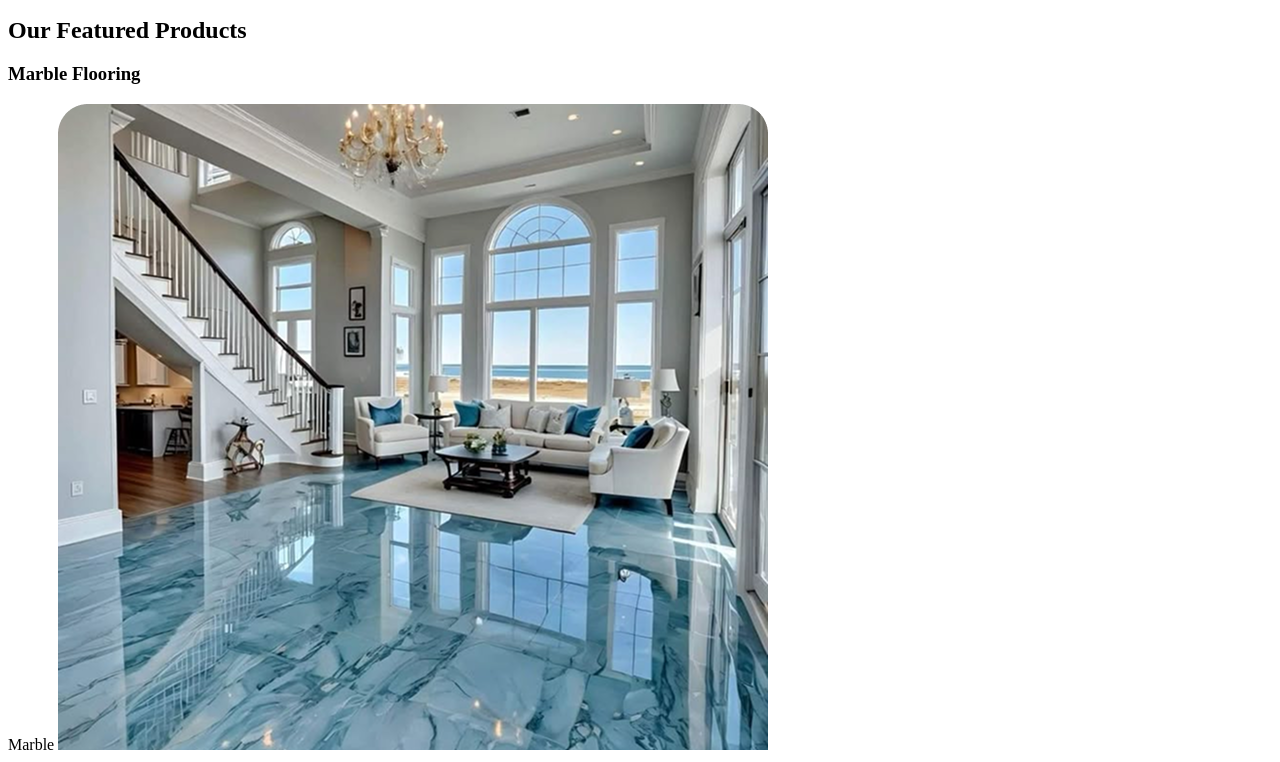
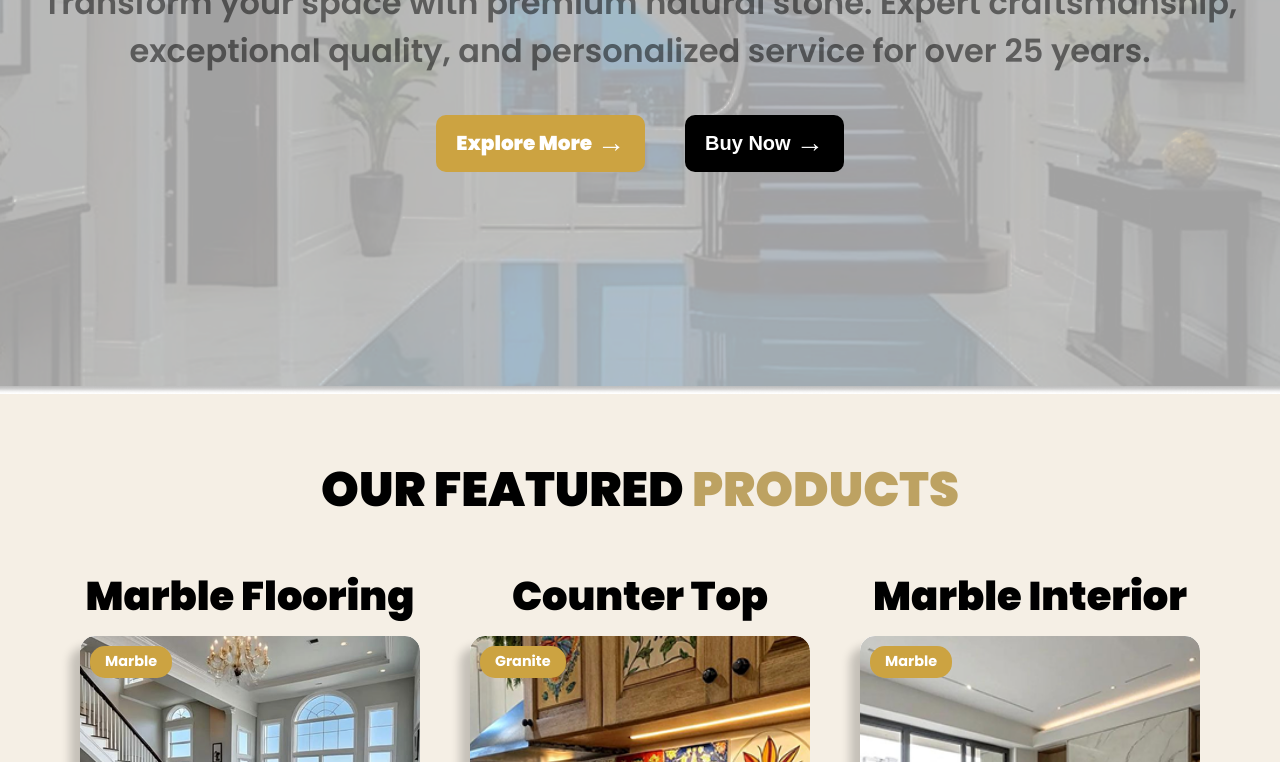
Before and after one commit to muzaffarCs/wad_final_project, a website: page public/index.html in a window 1280 px wide. Shown: the part 417-1179 px from the top of the page. Drawn offline with Linux system fonts and the light colour scheme; the site is published under a folder, as on GitHub Pages, so addresses that start at the root find nothing.

Commit message:
fix the path of style.css in the index.html

```diff
--- a/public/index.html
+++ b/public/index.html
@@ -6,7 +6,7 @@
     <meta name="viewport" content="width=device-width, initial-scale=1.0">
     <title>Awan Marble & Granite</title>
     <link rel="stylesheet" href="https://cdnjs.cloudflare.com/ajax/libs/font-awesome/6.4.2/css/all.min.css">
-    <link rel="stylesheet" href="/public/index.css">
+    <link rel="stylesheet" href="index.css">
 </head>
 
 <body>
```
